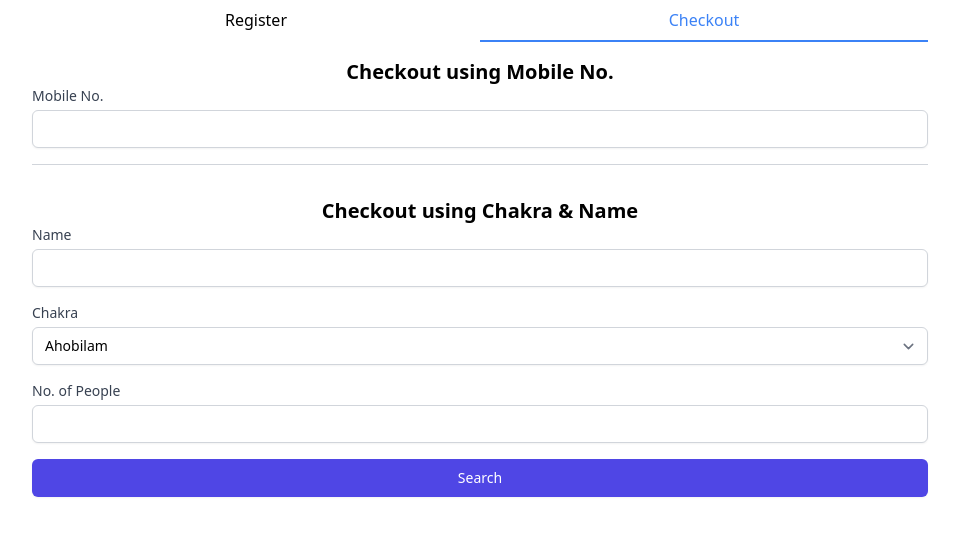
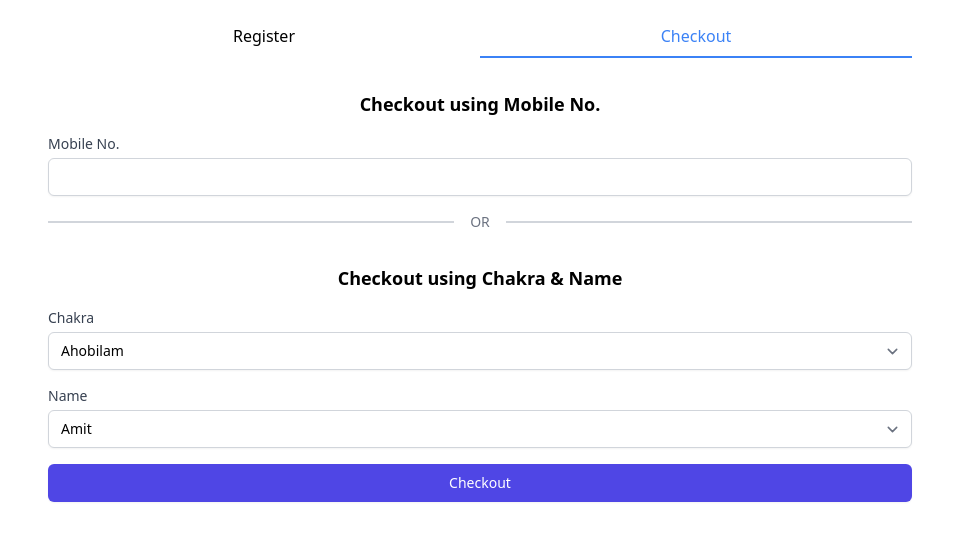
Before and after one commit to saathvikaprasad/kkd-reg, a SvelteKit app: page /checkout in a window 1280 px wide. Shown: the top 540 px of the page, without its empty margins (160-1119 px from the left). Built offline with nearby package versions, Linux system fonts and the light colour scheme.

Commit message:
init fixes

```diff
--- a/src/routes/+layout.svelte
+++ b/src/routes/+layout.svelte
@@ -4,6 +4,6 @@
 </script>
 
 <!-- Add tabs to switch between two pages 'register' & 'checkout' -->
-<div class="mx-auto max-w-4xl">
+<div class="mx-auto max-w-4xl p-4">
 	{@render children()}
 </div>
--- a/src/routes/+page.svelte
+++ b/src/routes/+page.svelte
@@ -37,7 +37,7 @@
 		</ul>
 	</nav>
 	<form action="?/register" method="POST" use:enhance>
-		<div class="mb-4">
+		<div class="my-4">
 			<label for="name" class="block text-sm font-medium text-gray-700">Name</label>
 			<input
 				type="text"
--- a/src/routes/checkout/+page.svelte
+++ b/src/routes/checkout/+page.svelte
@@ -39,7 +39,7 @@
 		</li>
 	</ul>
 </nav>
-<div class="pt-4 text-center text-xl font-semibold">Checkout using Mobile No.</div>
+<div class="pb-4 pt-8 text-center text-lg font-semibold">Checkout using Mobile No.</div>
 <form action="?/checkout" method="POST" use:enhance>
 	<div class="mb-4">
 		<label for="mobile" class="block text-sm font-medium text-gray-700">Mobile No.</label>
@@ -51,19 +51,13 @@
 				w-full rounded-md border border-gray-300 px-3 py-2 shadow-sm focus:border-indigo-500 focus:outline-none focus:ring-indigo-500 sm:text-sm"
 		/>
 	</div>
-	<!-- horizontal divider -->
-	<hr class="my-4 border-gray-300" />
-	<div class="pt-4 text-center text-xl font-semibold">Checkout using Chakra & Name</div>
-	<div class="mb-4">
-		<label for="name" class="block text-sm font-medium text-gray-700">Name</label>
-		<input
-			type="text"
-			id="name"
-			name="name"
-			class="mt-1 block
-			w-full rounded-md border border-gray-300 px-3 py-2 shadow-sm focus:border-indigo-500 focus:outline-none focus:ring-indigo-500 sm:text-sm"
-		/>
+	<!-- horizontal divider with text OR -->
+	<div class="flex items-center">
+		<div class="h-0.5 flex-grow bg-gray-300"></div>
+		<div class="px-4 text-sm text-gray-500">OR</div>
+		<div class="h-0.5 flex-grow bg-gray-300"></div>
 	</div>
+	<div class="pb-4 pt-8 text-center text-lg font-semibold">Checkout using Chakra & Name</div>
 	<div class="mb-4">
 		<label for="chakra" class="block text-sm font-medium text-gray-700">Chakra</label>
 		<select
@@ -77,24 +71,50 @@
 			{/each}
 		</select>
 	</div>
+	<div class="mb-4">
+		<label for="name" class="block text-sm font-medium text-gray-700">Name</label>
+		<!-- dropdown with few dummy indian names -->
+		<select
+			id="name"
+			name="name"
+			class="mt-1 block
+			w-full rounded-md border border-gray-300 px-3 py-2 shadow-sm focus:border-indigo-500 focus:outline-none focus:ring-indigo-500 sm:text-sm"
+		>
+			<option value="Amit">Amit</option>
+			<option value="Bhavesh">Bhavesh</option>
+			<option value="Chetan">Chetan</option>
+			<option value="Dhaval">Dhaval</option>
+			<option value="Esha">Esha</option>
+			<option value="Firoz">Firoz</option>
+			<option value="Gaurav">Gaurav</option>
+			<option value="Hemant">Hemant</option>
+			<option value="Isha">Isha</option>
+			<option value="Jatin">Jatin</option>
+			<option value="Kiran">Kiran</option>
+			<option value="Lalit">Lalit</option>
+			<option value="Manish">Manish</option>
+			<option value="Neha">Neha</option>
+			<option value="Omkar">Omkar</option>
+			<option value="Pooja">Pooja</option>
+			<option value="Qureshi">Qureshi</option>
+			<option value="Raj">Raj</option>
+			<option value="Sachin">Sachin</option>
+			<option value="Tina">Tina</option>
+			<option value="Umesh">Umesh</option>
+			<option value="Vikas">Vikas</option>
+			<option value="Waseem">Waseem</option>
+			<option value="Xavier">Xavier</option>
+			<option value="Yogesh">Yogesh</option>
+			<option value="Zubin">Zubin</option>
+		</select>
+	</div>
 
-	<div class="mb-4">
-		<label for="people" class="block text-sm font-medium text-gray-700">No. of People</label>
-		<input
-			type="number"
-			min="1"
-			id="people"
-			name="people"
-			class="mt-1 block
-				w-full rounded-md border border-gray-300 px-3 py-2 shadow-sm focus:border-indigo-500 focus:outline-none focus:ring-indigo-500 sm:text-sm"
-		/>
-	</div>
 	<div class="mb-4">
 		<button
 			type="submit"
 			class="flex w-full justify-center rounded-md border border-transparent bg-indigo-600 px-4 py-2 text-sm font-medium text-white shadow-sm hover:bg-indigo-700 focus:outline-none focus:ring-2 focus:ring-indigo-500 focus:ring-offset-2"
 		>
-			Search
+			Checkout
 		</button>
 	</div>
 </form>
```
